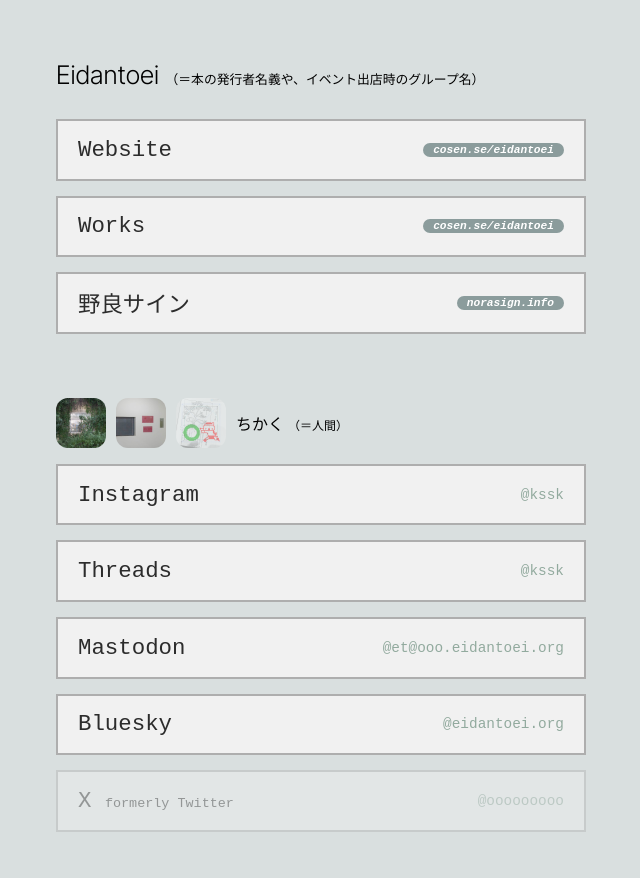
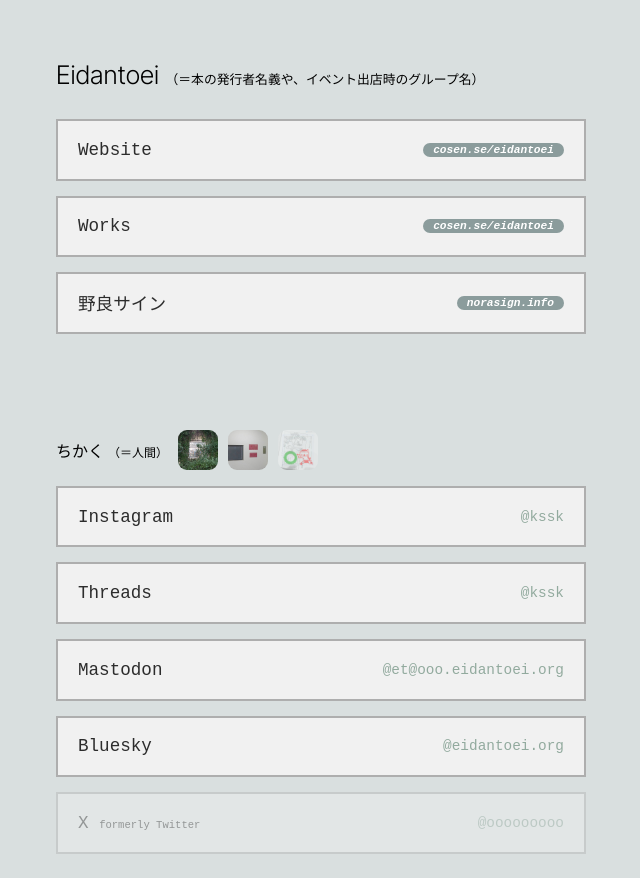
Before and after one commit to eidantoei/eidantoei-org-v2, a plain HTML site: page index.html in a window 1280 px wide. Shown: the whole page, without its empty margins (319-959 px from the left). Before the commit the page ends 856 px from the top, so only its background shows below. Drawn offline with Linux system fonts and the light colour scheme.

Commit message:
サイズや配置の細かい変更

```diff
--- a/index.html
+++ b/index.html
@@ -35,16 +35,16 @@
       </div>
 
       <div class="profile">
+        <div class="name">ちかく <small class="whatabout">（＝人間）</small></div>
         <figure class="icon">
-            <img src="assets/img/a47b8037244a5824791119ad0e917a43.jpg"/>
+          <img src="assets/img/a47b8037244a5824791119ad0e917a43.jpg"/>
         </figure>
         <figure class="icon">
-            <img src="assets/img/357761108_687732803367767_4130986049307485159_n.jpg" />
+          <img src="assets/img/357761108_687732803367767_4130986049307485159_n.jpg" />
         </figure>
         <figure class="icon inactive">
-            <img src="assets/img/De8bi7dN_400x400.jpg" />
+          <img src="assets/img/De8bi7dN_400x400.jpg" />
         </figure>
-        <div class="name">ちかく <small class="whatabout">（＝人間）</small></div>
       </div>
 
       <div class="links">
--- a/main.css
+++ b/main.css
@@ -18,6 +18,7 @@
   display: flex;
 	flex-direction: column;
   align-items: center;
+  margin: 0 15px;
 }
 
 .heading {
@@ -32,7 +33,7 @@
 }
 
 .profile {
-  margin-top: 3em;
+  margin-top: 5em;
   width: 100%;
   max-width: var(--page-max-width);
   display: flex;
@@ -47,8 +48,8 @@
 }
 
 .profile .icon img {
-  width: 50px;
-  border-radius: 12px;
+  width: 40px;
+  border-radius: 9px;
 }
 
 .links {
@@ -91,7 +92,7 @@
   color: var(--link-text-color);
   font-family: 'JetBrains Mono', monospace;
   font-weight: 400;
-  font-size: 1.4em;
+  font-size: 1.1em;
 }
 
 .links .button .title small{
```
